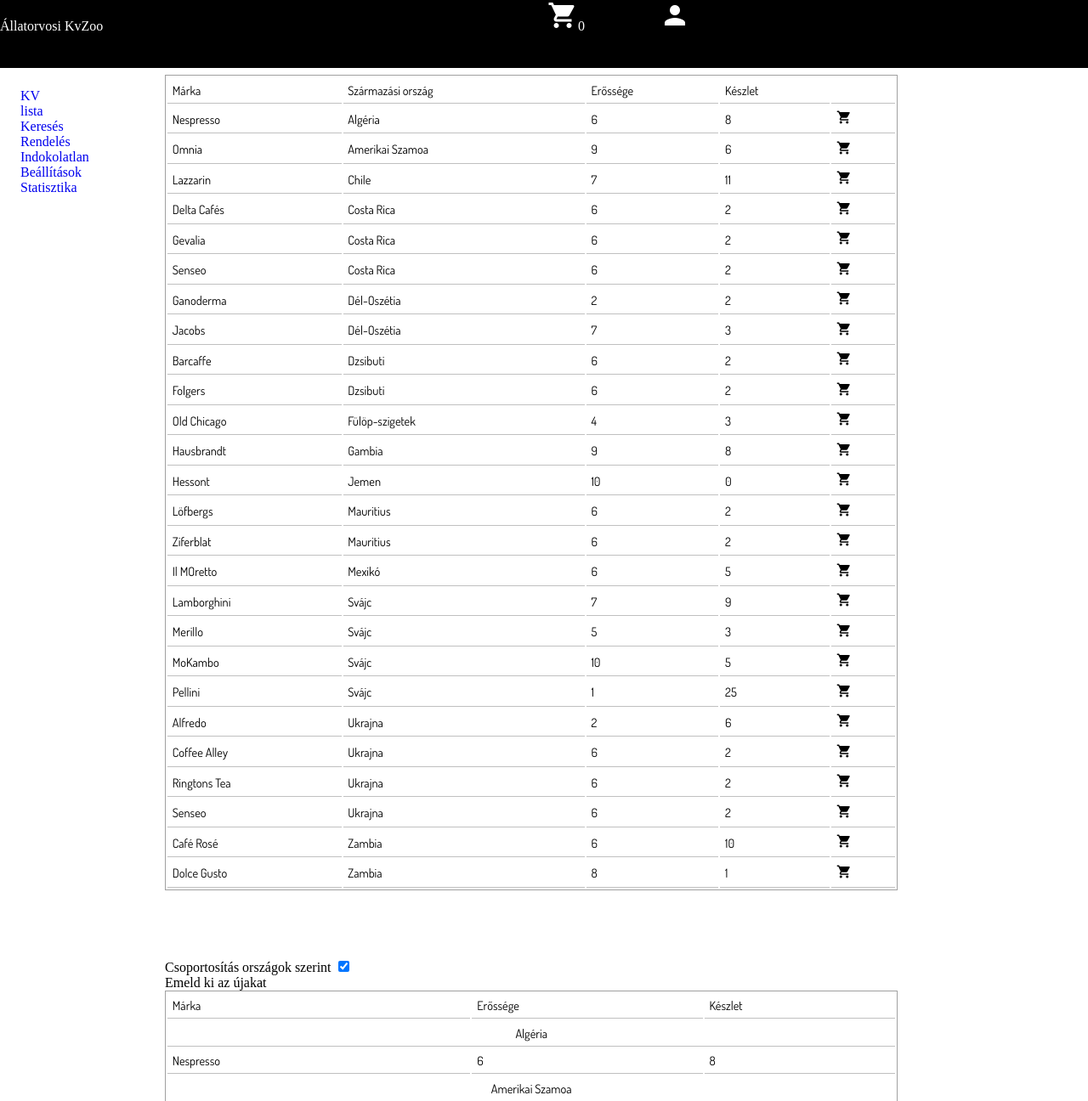
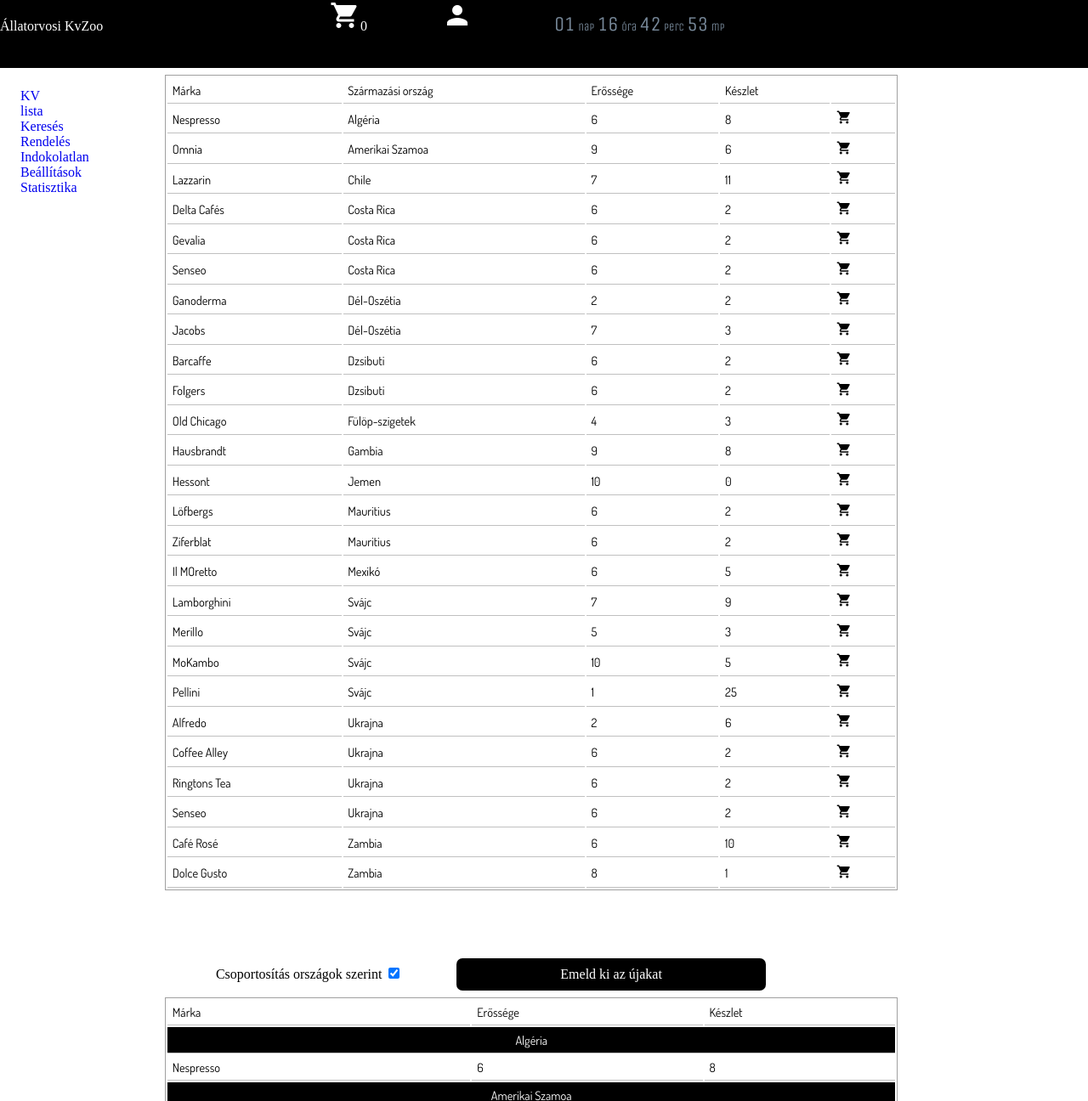
Before and after one commit to kadesHUN/AllatorvosiKVZoo, a plain HTML site: page index.html in a window 1280 px wide. Shown: the top 1296 px of the page at 85% size. Drawn offline with nearby package versions, Linux system fonts and the light colour scheme.

Commit message:
02191816

```diff
--- a/designs/google.css
+++ b/designs/google.css
@@ -1,5 +1,6 @@
 @import url('https://fonts.googleapis.com/css?family=Dosis');
 @import url('https://fonts.googleapis.com/icon?family=Material+Icons');
+@import url('https://fonts.googleapis.com/css?family=Unica+One');
 
 .material-icons {
   font-family: 'Material Icons';
--- a/designs/main.css
+++ b/designs/main.css
@@ -29,7 +29,7 @@
     position:relative;
     display:inline-block;
     height: 5em;
-    width: 50%;
+    width: 30%;
 }
 
 .basket {
@@ -45,6 +45,24 @@
     height: 5em;
     width: 10%;
 }
+
+.counter {
+    position:relative;
+    display:inline-block;
+    height: 5em;
+    width: 30%;
+    color: lightslategrey;
+    font-family: 'Unica One', cursive;
+}
+.counterSmall {
+    font-size: 0.8em;
+}
+
+.counterBig {
+    font-size: 1.5em;
+
+}
+
 
 table, thead, tbody {
     width:80%;
@@ -105,6 +123,9 @@ nav ul a {
 
 .centered {
     text-align: center;
+    background-color: black;
+    color: white;
+
 }
 
 .highlight {
@@ -113,3 +134,28 @@ nav ul a {
 .hidden {
     display:none;
 }
+
+#grouping {
+    display: inline-block;
+    width: 30%;
+    height: 30px;
+    text-align: center;
+    margin: 8px;
+}
+
+#newsNext {
+    background: black;
+    border-radius: 7px;
+    color: #ffffff;
+    font-size: 16px;
+    padding: 10px 20px 10px 20px;
+    text-decoration: none;
+    width: 30%;
+    display: inline-block;
+    text-align: center;
+
+}
+
+.pointer {
+  cursor: pointer;
+}
--- a/index.html
+++ b/index.html
@@ -12,6 +12,17 @@
         <div class='title'>Állatorvosi KvZoo</div>
         <div class='basket' onclick="showBasket();"><i class="material-icons md-36">shopping_cart</i><span id="basketCounter">0</span></div>
         <div class='user'><i class="material-icons md-36">person</i></div>
+        <div class="counter">
+            <span class="counterBig" id="days">1</span>
+            <span class="counterSmall">nap</span>
+            <span class="counterBig" id="hours">2</span>
+            <span class="counterSmall">óra</span>
+            <span class="counterBig" id="mins">3</span>
+            <span class="counterSmall">perc</span>
+            <span class="counterBig" id="secs">4</span>
+            <span class="counterSmall">mp</span>
+        </div>
+
     </header>
 
     <nav>
@@ -43,10 +54,12 @@
     </div>
 
     <div id="div1" class="article">
-        <label>Csoportosítás országok szerint
-            <input onChange="newsDivGenerator()" id="groupByCountry" type="checkbox" checked>
-        </label>
-        <div id="newsNext" onClick="newsNextHandler()"></div>
+        <div>
+            <label class="pointer" id="grouping">Csoportosítás országok szerint
+                <input onChange="newsDivGenerator()" id="groupByCountry" type="checkbox" checked>
+            </label>
+            <div class="pointer" id="newsNext" onClick="newsNextHandler()"></div>
+        </div>
         <table>
             <thead></thead>
             <tbody></tbody>
@@ -60,12 +73,14 @@
         </table>
     </div>
     <div id="div3" class="article">
-        <table>
-            <thead></thead>
-            <tbody><tbody>
-        </table>
+        <h1>Felügyeleti beállítások</h1>
+
+        <label>Az új bolt nyitásának dátuma
+            <input id="newOpenDate" type="datetime-local" name="openDay" value='2017-03-15T10:00:00'> <input type="button" value="Beállít" onClick="setCounter()">
+
+        </label>
     </div>
-
+    <script type="text/javascript" src="scripts/admin.js"></script>
     <script type="text/javascript" src="scripts/search.js"></script>
     <script type="text/javascript" src="scripts/basket.js"></script>
 	<script type="text/javascript" src="scripts/main.js"></script>
--- /dev/null
+++ b/scripts/admin.js
@@ -0,0 +1,42 @@
+
+//datetime-local konvertálása js dátum formátumra
+
+function parseYMDHM(s) {
+  var b = s.split(/\D+/);
+  return new Date(b[0], --b[1], b[2], b[3], b[4], b[5]||0, b[6]||0);
+}
+
+// a hátralévő nap,óra,perc.másodperc visszadása tömbben
+
+function dateCounter(startDate){
+    var actDate = new Date();
+    var difference;
+    var result=[];
+    var converter =[24,60,60,1000];
+    var divisor = 1;
+    divisor=converter.reduce(function(acc, val) {return acc * val;}, 1);
+    difference=startDate-actDate;
+    for (var i=0 ; i<converter.length; i++) {
+        result[i]=Math.floor(difference/divisor);
+        difference=difference%divisor;
+        divisor/=converter[i];
+    }
+    return result;
+}
+
+function myTimer() {
+    var myCounter;
+    var counterArray=[];
+    counterArray=dateCounter(newOpen);
+    myCounter = document.getElementsByClassName("counterBig");
+    for (var i=0; i<myCounter.length ; i++) {
+        myCounter[i].innerHTML=('0'+counterArray[i]).slice(-2);
+    }
+
+}
+
+function setCounter() {
+    var counterInput;
+    counterInput=document.getElementById("newOpenDate").value;
+    newOpen=parseYMDHM(counterInput);
+}
--- a/scripts/main.js
+++ b/scripts/main.js
@@ -52,7 +52,6 @@ function showCoffeTable(jsonData,jsonHeader,divID,isGrouped){
 			}
 		}
 	}
-
 
 	function withGroup (){
 		var firstHeadField;
@@ -151,6 +150,11 @@ var order2=['brand'];
 
 var searchWindow=['Mutass minden elemet','Emeld ki az újakat','Csak az újakat mutasd'];
 var nextSearchWindowPointer=1;
+
+var newOpenInputBox='2017-02-21T10:00:00';
+var newOpen;
+newOpen = parseYMDHM(newOpenInputBox);
+
 // ----------------------------------------------------------------------------------------------------------------------
 // Induláskor lefutó
 
@@ -168,4 +172,9 @@ addEventLstnrToBaskets('div0');
 //highlightNew();
 //hideOld();
 //hideUnnecessaryCountry();
+
 newsDivGenerator();
+
+dateCounter(newOpen);
+var myVar = setInterval(myTimer, 1000);
+myTimer();
```
